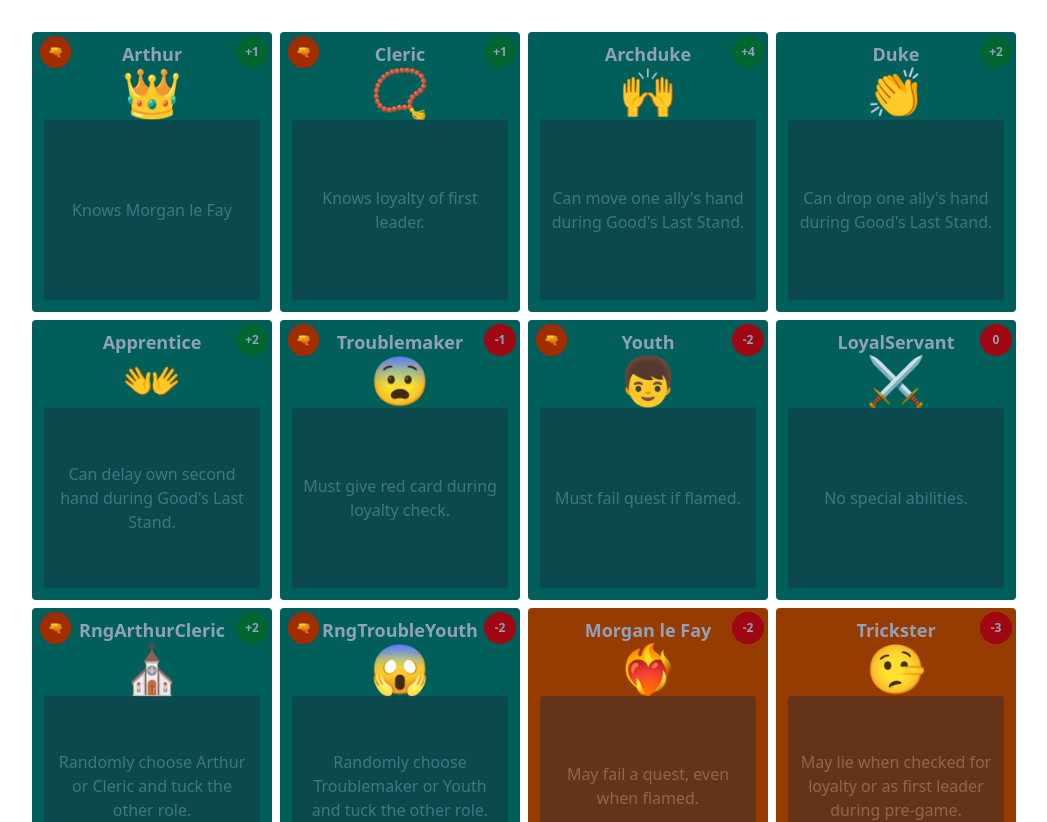
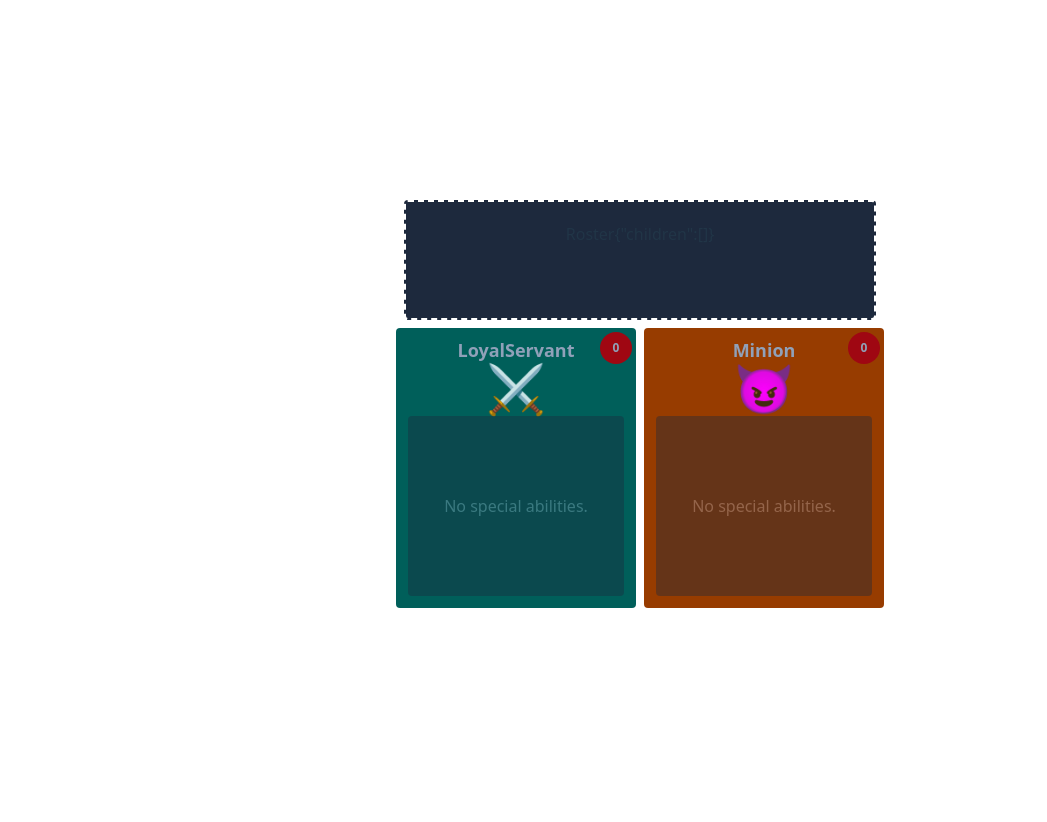
Before and after one commit to Talberon/quest-app, a React (Vite) app: page / in a window 1280 px wide. Shown: the top 822 px of the page, without its empty margins (0-1047 px from the left). After the commit the page ends 800 px from the top, so only its background shows below. Built offline with nearby package versions, Linux system fonts and the light colour scheme.

Commit message:
Drag and drop makes drafted cards go dim and get added to the roster list by name

```diff
--- a/package.json
+++ b/package.json
@@ -12,6 +12,8 @@
   "dependencies": {
     "@dnd-kit/core": "^6.3.1",
     "@tailwindcss/vite": "^4.1.16",
+    "i": "^0.3.7",
+    "npm": "^11.6.2",
     "react": "^19.1.1",
     "react-dom": "^19.1.1",
     "tailwindcss": "^4.1.16"
--- a/src/App.tsx
+++ b/src/App.tsx
@@ -1,17 +1,44 @@
 import './App.css'
 import { Roles } from './model/card'
 import { RoleCard } from './components/role-card'
+import { DndContext } from '@dnd-kit/core'
+import { Roster } from './components/roster'
+import { useState } from 'react'
 
 function App() {
-  const roles = Roles
+  const roles = Roles.filter((role) => role.balance === 0)
+
+  const [drafted, setIsDrafted] = useState<string[]>([])
 
   return (
-    <div className='flex flex-wrap gap-2'>
-      {roles.map((role) => {
-        return <RoleCard key={role.name} role={role} chosen={false} />
-      })}
+    <div>
+      <DndContext onDragEnd={handleDragEnd}>
+        <Roster children={drafted} />
+        <div className="flex flex-wrap gap-2">
+          {roles.map((role) => {
+            return (
+              <RoleCard
+                key={role.name}
+                role={role}
+                hasBeenDrafted={hasBeenDrafted(role.name)}
+              />
+            )
+          })}
+        </div>
+      </DndContext>
     </div>
   )
+
+  function hasBeenDrafted(roleName: string) {
+    return drafted.includes(roleName)
+  }
+
+  function handleDragEnd(event: any) {
+    console.log('DRAG END EVENT', event)
+    if (event.over && event.over.id === 'roster') {
+      setIsDrafted([...drafted, event.active.id])
+    }
+  }
 }
 
 export default App
--- a/src/components/role-card.tsx
+++ b/src/components/role-card.tsx
@@ -1,14 +1,33 @@
+import { useDraggable } from '@dnd-kit/core'
 import type { Role } from '../model/card'
+import { CSS } from '@dnd-kit/utilities'
 
 interface RoleCardProps {
   role: Role
-  chosen: boolean
+  hasBeenDrafted: boolean
 }
 
 export function RoleCard(props: RoleCardProps) {
+  const { attributes, listeners, setNodeRef, transform } = useDraggable({
+    id: `${props.role.name}`,
+  })
+  const style = transform
+    ? {
+        transform: CSS.Translate.toString(transform),
+      }
+    : undefined
+
+  let cardColor =
+    props.role.alignment == 'GOOD' ? `bg-teal-800` : `bg-amber-800`
+  if (props.hasBeenDrafted) cardColor = cardColor + ` opacity-30`
+
   return (
     <div
-      className={`flex flex-col relative w-60 h-70 rounded text-slate-400 p-2 ${props.role.alignment == 'GOOD' ? `bg-teal-800` : `bg-amber-800`}`}
+      ref={setNodeRef}
+      style={style}
+      {...listeners}
+      {...attributes}
+      className={`flex flex-col relative select-none w-60 h-70 rounded text-slate-400 p-2 ${cardColor}`}
     >
       {props.role.shootable && (
         <div className="absolute top-1 p-2 bg-orange-800 rounded-full text-orange-600 font-semibold text-xs">
--- /dev/null
+++ b/src/components/roster.tsx
@@ -0,0 +1,21 @@
+import { useDroppable } from '@dnd-kit/core'
+
+export function Roster(props: any) {
+  const { isOver, setNodeRef } = useDroppable({
+    id: 'roster',
+  })
+  const style = {
+    color: isOver ? 'green' : undefined,
+  }
+
+  return (
+    <div
+      ref={setNodeRef}
+      style={style}
+      className="p-5 m-2 rounded bg-slate-800 border-dashed border-white border-2 min-w-30 min-h-30"
+    >
+      Roster
+      {JSON.stringify(props)}
+    </div>
+  )
+}
```
Also changed, not shown: 1 other file (tests, documents, lock files or other folders).
